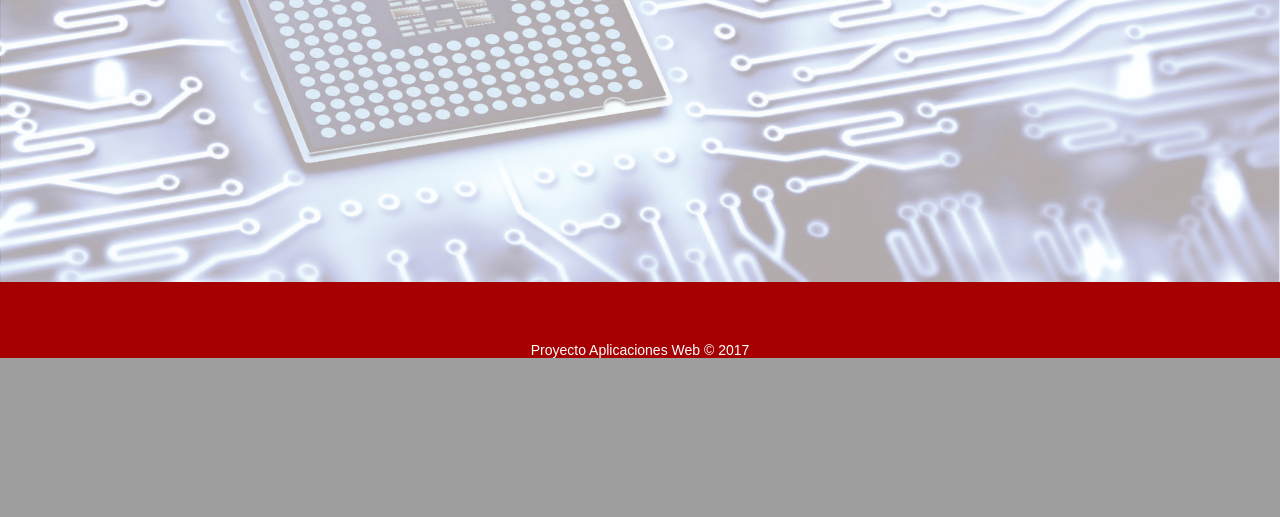
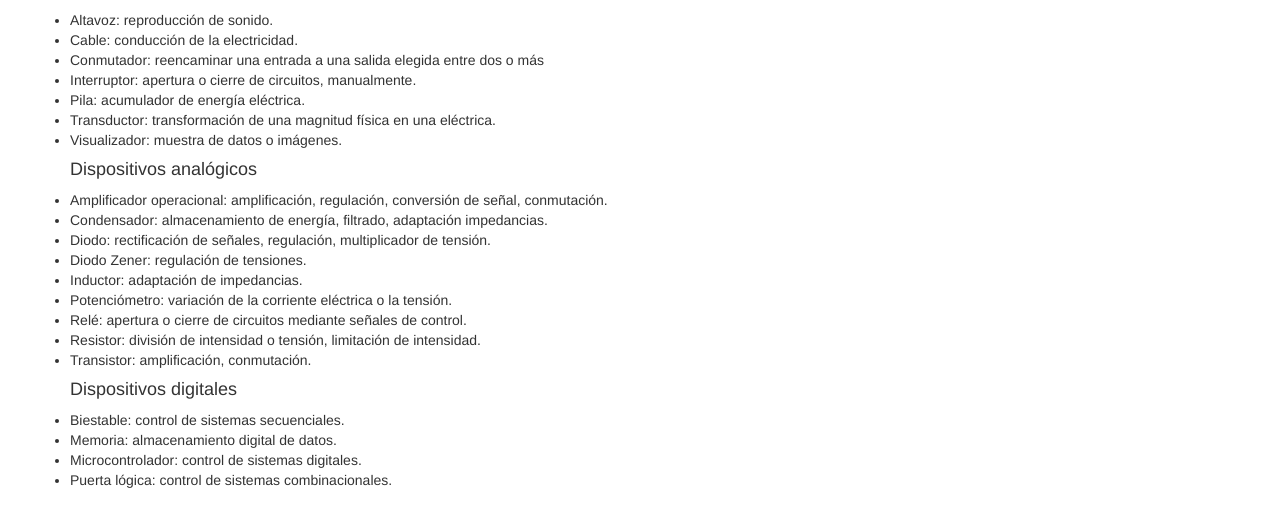
Before and after one commit to luffynando/Electrorama, a PHP site: page / in a window 1280 px wide. Shown: the part 442-959 px from the top of the page. Before the commit the page ends 800 px from the top, so only its background shows below. Run offline with PHP 8.4, Linux system fonts and the light colour scheme.

Commit message:
Fixes y Presentacion

```diff
--- a/css/style.css
+++ b/css/style.css
@@ -188,8 +188,14 @@ nav {
 	width: 100%;
 	text-align: center;
     font: normal 18px sans-serif;
-    padding-top: 60px;
+    padding-top: 20px;
 }
+
+.footer {
+    position: fixed;
+    bottom: 0;
+    width: 100%;
+  }
 
 .footer-basic-centered .footer-company-motto{
 	color:  #8d9093;
@@ -533,3 +539,29 @@ input {
 #img-upload {
     width: 60%;
 }
+html,body{
+    height: 100%
+}
+
+#header{
+    background-color: #A50102;
+    width: 100%;
+}
+
+#holder {
+    min-height: 100%;
+    position:relative;
+}
+
+#body {
+    padding-bottom: 100px;
+}
+
+#footer{
+    background-color: #A50102;
+    bottom: 0;
+    left: 0;
+    position: absolute;
+    right: 0;
+    padding: 10px;
+}
--- /dev/null
+++ b/footer.php
@@ -0,0 +1,5 @@
+<div id="footer">
+        <div class="footer-basic-centered">
+                <p class="footer-company-name">Proyecto Aplicaciones Web &copy; 2017</p>
+        </div>
+</div>
--- a/index.php
+++ b/index.php
@@ -15,7 +15,9 @@
     <link rel="icon" type="image/ico" href="favicon.ico">
     <!-- end-->
 </head>
-<body class="customback">
+<body>
+<div id="holder">
+    <div id="header">
         <div class="container">
         <header>
             <nav id='cssmenu'>
@@ -31,20 +33,60 @@
             </nav>
         </header>
         </div>
+    </div>
+    <div id="body">
         <br><br><br><br>
         <div class="container">
             <div class="row">
                 <div class="col-lg-12">
-                <div class="text-center">
-                    <iframe width="560" height="315" src="https://www.youtube.com/embed/wN8qQl_Hsng" frameborder="0" allowfullscreen></iframe>
+                    <div class="text-left">
+<h1>Electronica</h1>
+					<p>Se conoce como electrónica al análisis de los electrones y a la aplicación de sus principios en diferentes contextos.
+					Puede decirse, por lo tanto, que la noción de electrónica refiere a lo que está vinculado con el electrón, que es una de
+					las partículas esenciales de los átomos.
+					<br>
+					Utiliza una gran variedad de conocimientos, materiales y dispositivos, desde los semiconductores hasta las válvulas termoiónicas.
+					El diseño y la gran construcción de circuitos electrónicos para resolver problemas prácticos forman parte de la electrónica y de
+					los campos de la ingeniería electrónica, electromecánica y la informática en el diseño de software para su control.
+					La electrónica desarrolla en la actualidad una gran variedad de tareas. Los principales usos de los circuitos electrónicos son el control,
+					el procesado, la distribución de información, la conversión y la distribución de la energía eléctrica.</p>
+					<br>
+					<h3>Componentes</h3>
+					<p>Para la síntesis de circuitos electrónicos se utilizan componentes electrónicos e instrumentos electrónicos. A continuación se presenta
+					una lista de los componentes e instrumentos más importantes en la electrónica, seguidos de su uso más común:</p>
+					<ul><li type="disc">Altavoz: reproducción de sonido.</li>
+					    <li type="disc">Cable: conducción de la electricidad.</li>
+					    <li type="disc">Conmutador: reencaminar una entrada a una salida elegida entre dos o más</li>
+					    <li type="disc">Interruptor: apertura o cierre de circuitos, manualmente.</li>
+						<li type="disc">Pila: acumulador de energía eléctrica.</li>
+						<li type="disc">Transductor: transformación de una magnitud física en una eléctrica.</li>
+						<li type="disc">Visualizador: muestra de datos o imágenes.</li>
+					</ul>
+				<h4>Dispositivos analógicos</h4>
+					<ul><li type="disc">Amplificador operacional: amplificación, regulación, conversión de señal, conmutación.</li>
+						<li type="disc">Condensador: almacenamiento de energía, filtrado, adaptación impedancias.</li>
+						<li type="disc">Diodo: rectificación de señales, regulación, multiplicador de tensión.</li>
+						<li type="disc">Diodo Zener: regulación de tensiones.</li>
+						<li type="disc">Inductor: adaptación de impedancias.</li>
+						<li type="disc">Potenciómetro: variación de la corriente eléctrica o la tensión.</li>
+						<li type="disc">Relé: apertura o cierre de circuitos mediante señales de control.</li>
+						<li type="disc">Resistor: división de intensidad o tensión, limitación de intensidad.</li>
+						<li type="disc">Transistor: amplificación, conmutación.</li>
+					</ul>
+				<h4>Dispositivos digitales</h4>
+					<ul><li type="disc">Biestable: control de sistemas secuenciales.</li>
+						<li type="disc">Memoria: almacenamiento digital de datos.</li>
+						<li type="disc">Microcontrolador: control de sistemas digitales.</li>
+						<li type="disc">Puerta lógica: control de sistemas combinacionales.</li>
+					</ul>
+					<br>
+                    <center><iframe width="560" height="315" src="https://www.youtube.com/embed/wN8qQl_Hsng" frameborder="0" allowfullscreen></iframe></center>
                     </div>
                 </div>
             </div>
         </div>
-    <footer class="navbar navbar-fixed-bottom">
-        <div class="footer-basic-centered">
-                <p class="footer-company-name">Proyecto Aplicaciones Web &copy; 2017</p>
     </div>
-    </footer>
+    <?php include 'footer.php'; ?>
+</div>
 </body>
 </html>
```
Also changed, not shown: acerca.php (+12 -15 lines), aplicacion.php (+5 -12 lines), ayuda.php (+5 -4 lines), gracias.php (+5 -5 lines). Lines whose indentation alone changed are shown as unchanged.
